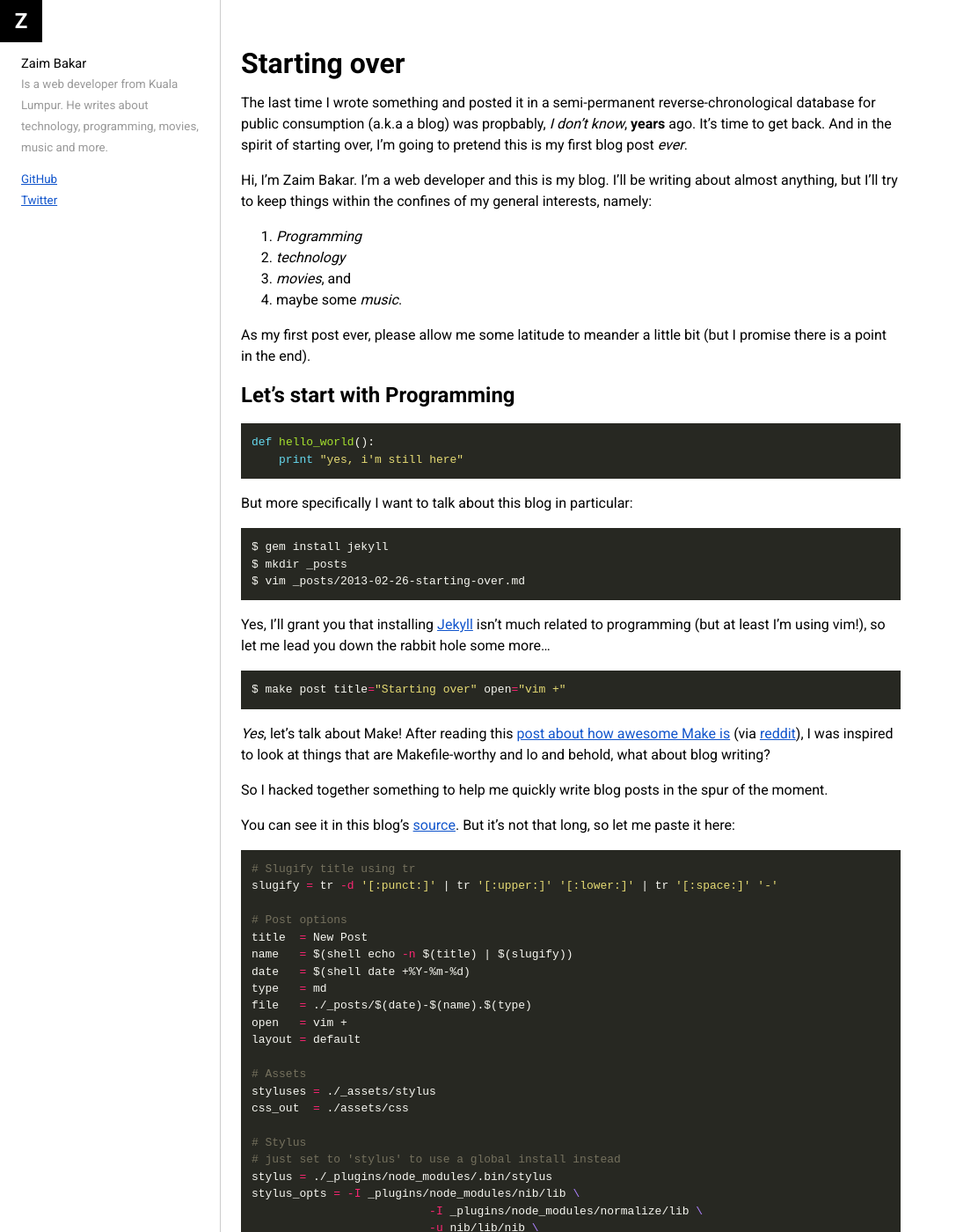
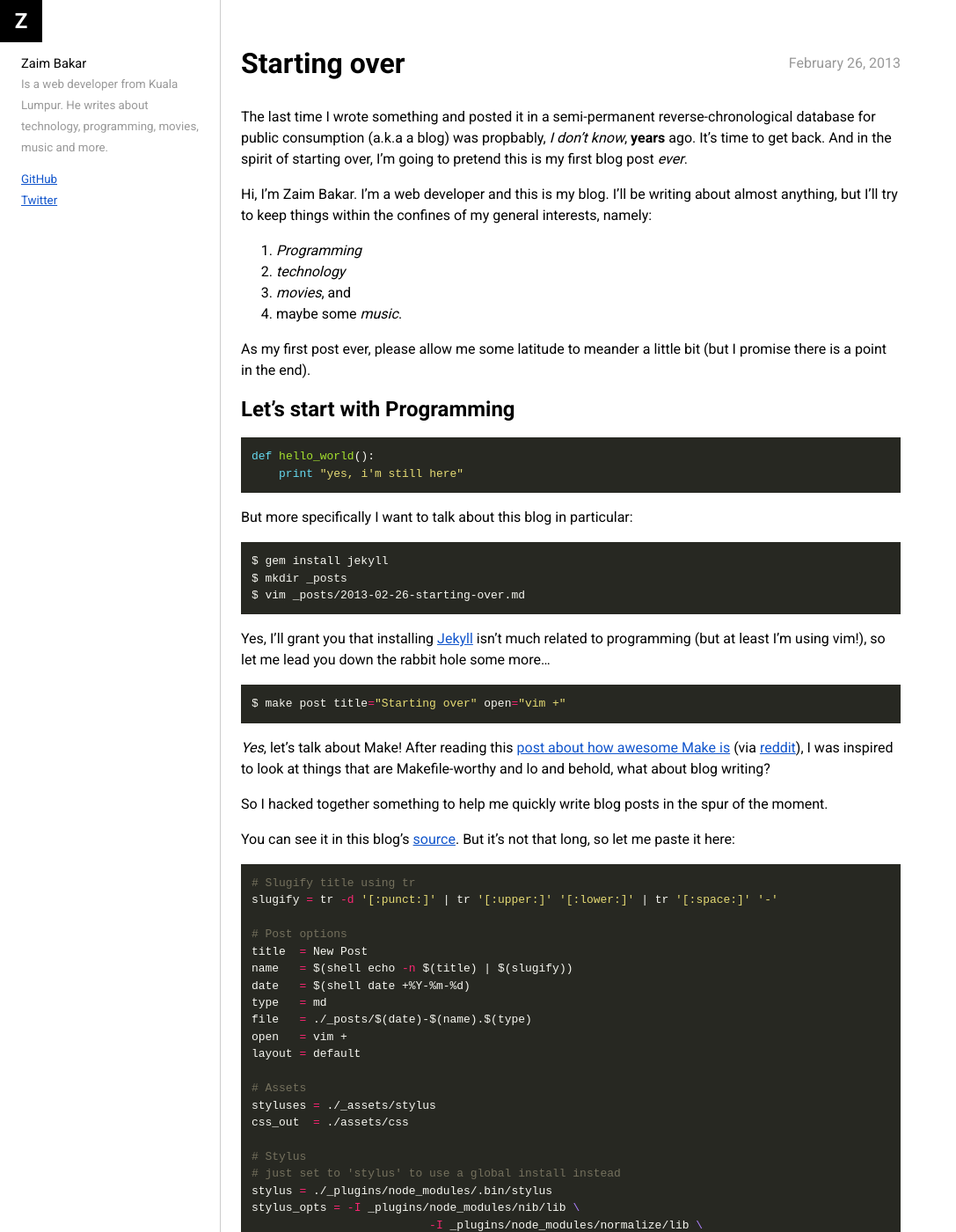
Before and after one commit to zaim/zaim.github.com, a Jekyll site: the page built from _posts/2013-02-26-starting-over.md, in a window 1280 px wide and 1400 px high. Shown: the whole window at 88% size, without its empty margins (0-1087 px from the left). Built offline with Jekyll 4.4.1, drawn with Linux system fonts in a browser that asks for light colours; Markdown is read by kramdown in place of the engine named in the settings.

Commit message:
Update index layout

```diff
--- a/_layouts/default.html
+++ b/_layouts/default.html
@@ -2,6 +2,9 @@
 layout: base
 ---
 <article class="post">
-  <h1>{{ page.title }}</h1>
+  <header>
+    <h1>{{ page.title }}</h1>
+    <time datetime="{{ page.date }}">{{ page.date | date: "%B %d, %Y" }}</time>
+  </header>
   {{ content }}
 </article>
--- a/assets/css/main.css
+++ b/assets/css/main.css
@@ -258,34 +258,58 @@ samp {
   line-height: 1.35em;
   margin: 0;
 }
+hr {
+  border-style: solid;
+  border-width: 1px 0 0 0;
+  border-color: #999;
+}
 .highlight {
   padding: 6px;
 }
-.post {
+article.post {
   margin-bottom: 48px;
 }
-.post header {
+article.post header {
   zoom: 1;
 }
-.post header:before,
-.post header:after {
+article.post header:before,
+article.post header:after {
   content: "";
   display: table;
 }
-.post header:after {
+article.post header:after {
   clear: both;
 }
-.post header h1 {
+article.post header h1 {
   float: left;
 }
-.post header time {
+article.post header time {
   color: #999;
   display: block;
   float: right;
 }
-.post .title a {
+article.post .title a {
   color: inherit;
   text-decoration: none;
+}
+ul.posts {
+  margin: 0;
+  padding: 0;
+}
+li.post {
+  list-style: none;
+  margin-bottom: 1em;
+}
+li.post h1 {
+  font-size: 1em;
+  margin: 0;
+}
+li.post time {
+  font-size: smaller;
+}
+li.post .excerpt {
+  font-size: smaller;
+  margin-top: -1em;
 }
 .side {
   border-right: 1px solid #ccc;
```
Also changed, not shown: _assets/stylus/main.styl (+22 -1 lines), index.html (+6 -6 lines).
